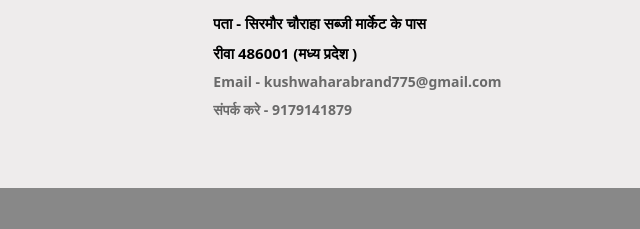
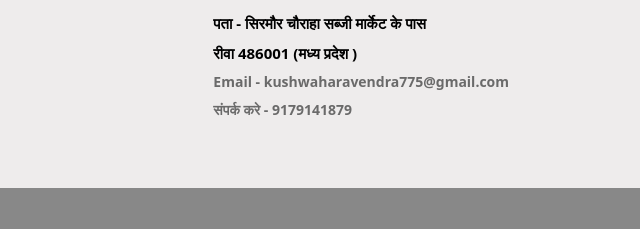
Before and after one commit to annapuranacatering/annapuranacatering.github.io, a website: page about.html in a window 1280 px wide. Shown: the part 790-1019 px from the top of the page, 640-1280 px from the left. Drawn offline with Linux system fonts and the light colour scheme; a web font is replaced by a local one.

Commit message:
Update email address in about.html

```diff
--- a/about.html
+++ b/about.html
@@ -73,7 +73,7 @@
       <div class="text-content2">
       <b>पता - सिरमौर चौराहा सब्जी मार्केट के पास  <br>
         रीवा 486001 (मध्य प्रदेश )</b><br>
-        <p><b>Email - kushwaharabrand775@gmail.com</b></p>
+        <p><b>Email - kushwaharavendra775@gmail.com</b></p>
         <P><b>संपर्क करे - 9179141879</b> </P>
         <!-- <a href="book-a-table.html">BOOK A TABLE</a> -->
       </div>
```
